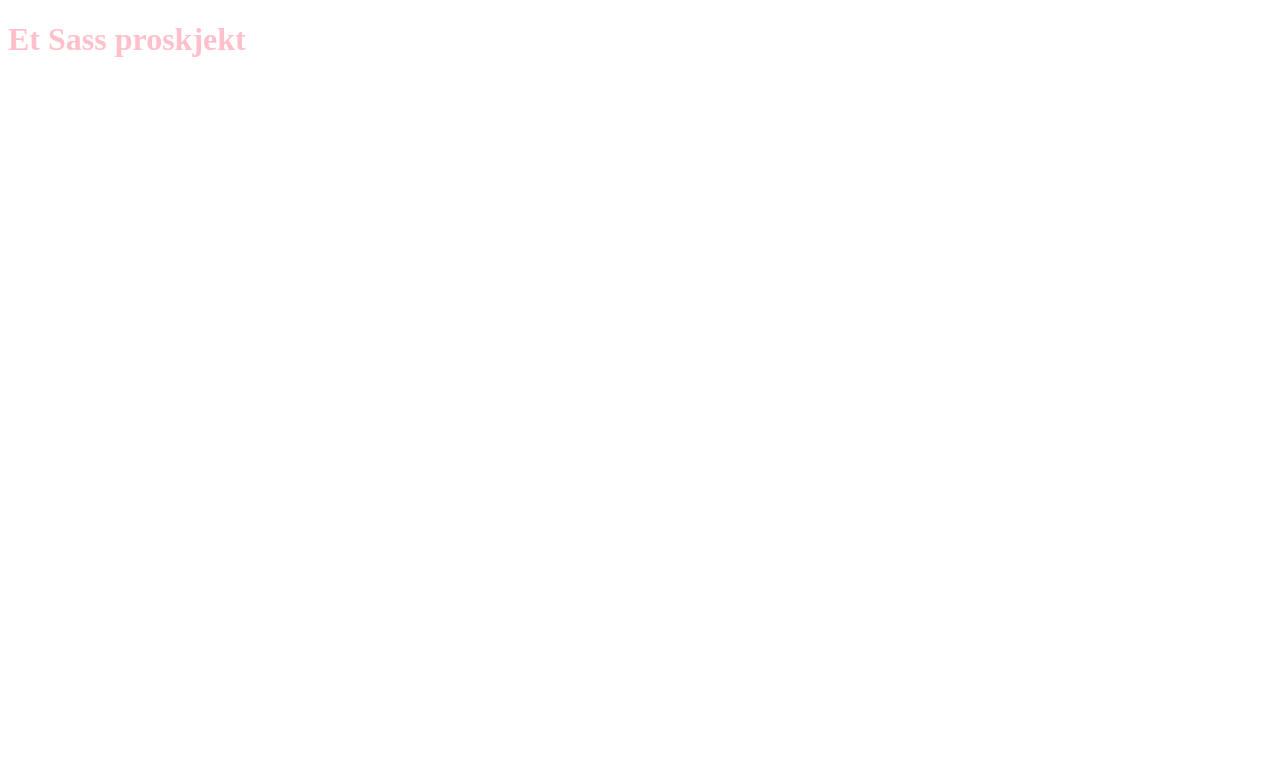
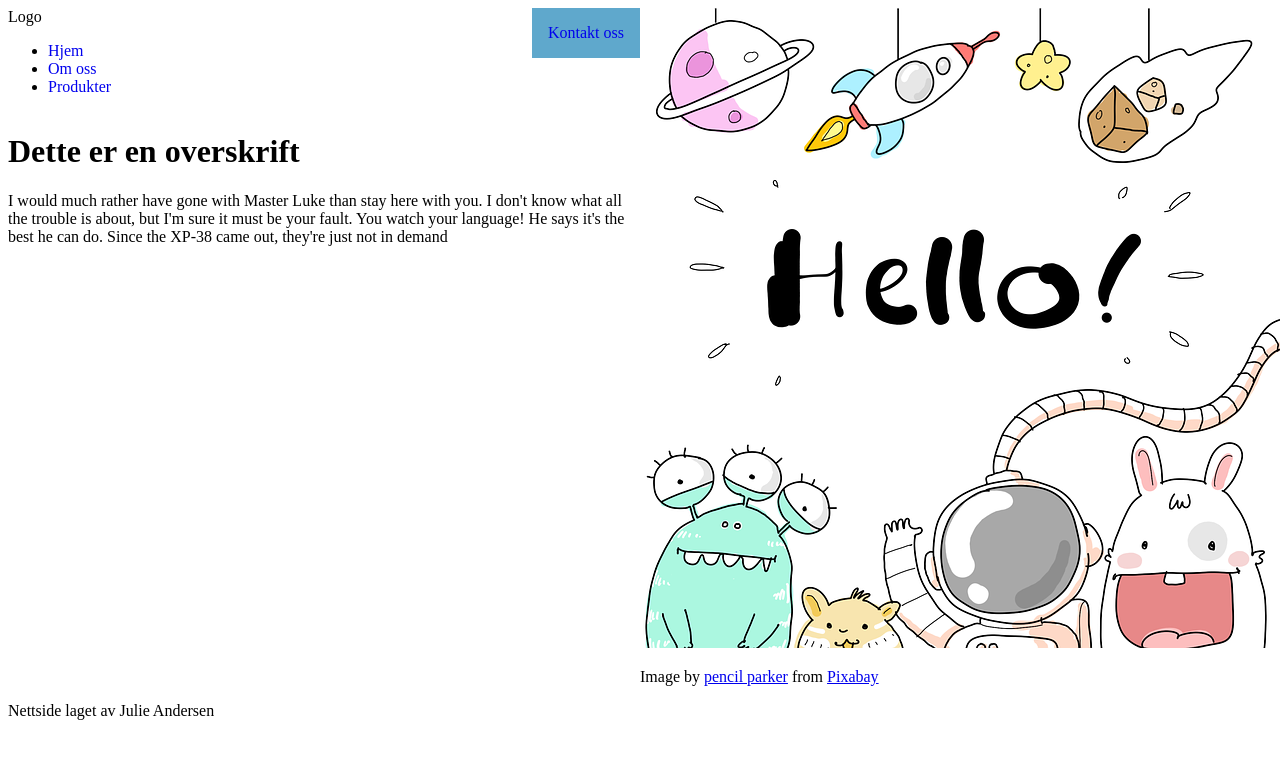
Before and after one commit to JulieAnd3/Sass, a plain HTML site: page index.html in a window 1280 px wide. Drawn offline with Linux system fonts and the light colour scheme.

Commit message:
Lagt på mer innhold i HTML, lagt på litt css i sass
La til header med innhold, main med innhold og footer med innhold. La til bilde.

```diff
--- a/index.html
+++ b/index.html
@@ -7,6 +7,28 @@
         <link href="css/main.css" rel="stylesheet">
     </head>
     <body>
-        <h1>Et Sass proskjekt</h1>
+        <header>
+            <span id="logo">Logo</span>
+            <a href="#" id="contact">Kontakt oss</a>
+
+            <nav>
+                <ul>
+                    <li><a href="#">Hjem</a></li>
+                    <li><a href=#>Om oss</a></li>
+                    <li><a href="#">Produkter</a></li>
+                </ul>
+            </nav>
+        </header>
+        <figure>
+            <img src="astronaut.png" alt="Det er bilde av astronaut og romvesen">
+            <figcaption>
+                <p>Image by <a href="https://pixabay.com/users/pencilparker-7519217/?utm_source=link-attribution&utm_medium=referral&utm_campaign=image&utm_content=3644073">pencil parker</a> from <a href="https://pixabay.com//?utm_source=link-attribution&utm_medium=referral&utm_campaign=image&utm_content=3644073">Pixabay</a></p>
+            </figcaption>
+        </figure>
+        <main>
+            <h1>Dette er en overskrift</h1>
+            <p>I would much rather have gone with Master Luke than stay here with you. I don't know what all the trouble is about, but I'm sure it must be your fault. You watch your language! He says it's the best he can do. Since the XP-38 came out, they're just not in demand</p>
+        </main>
+        <footer>Nettside laget av Julie Andersen</footer>
     </body>
 </html>
--- a/sass/main.scss
+++ b/sass/main.scss
@@ -1,10 +1,32 @@
+*{
+    box-sizing: border-box;
+}
+
 body{
-    h1{
-        color: pink;
+    header{
+        float: left;
+        width: 50%;
+
+    #contact{
+        background-color: rgb(95, 168, 204);
+        padding: 1rem;
+        float: right;
+    }
+
+     a{
+            text-decoration: none;
+    }
+    }
+    main{
+        float: left;
+        width: 50%;
+    }
+    figure{
+        float: right;
+        width: 50%;
+        margin: 0;
+    }
+    footer{
+        clear: both;
     }
 }
-
-/*h1{
-    color: blue;
-}
-*/
```
Also changed, not shown: astronaut.png (added), css/main.css, 1 other file.
